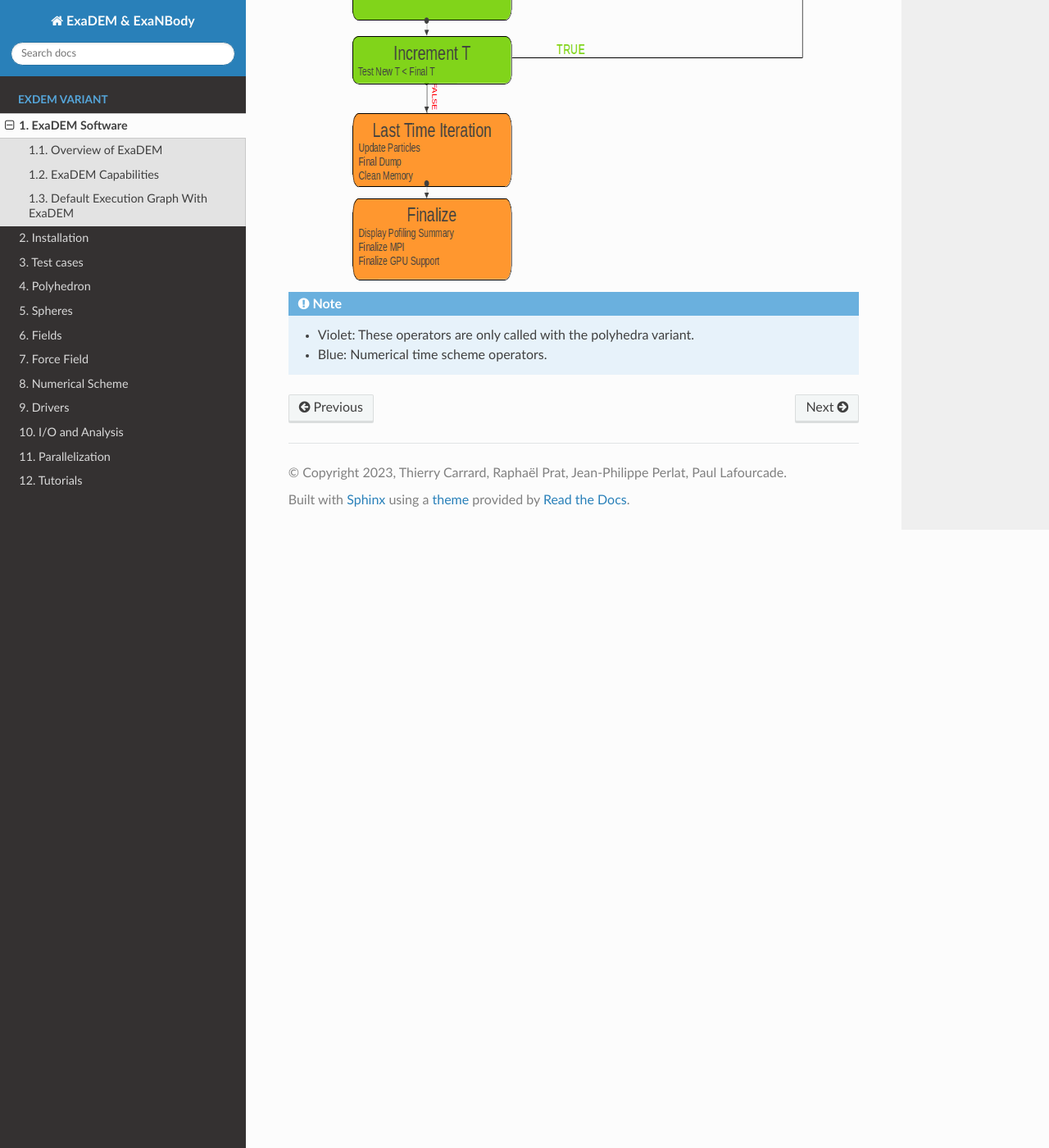
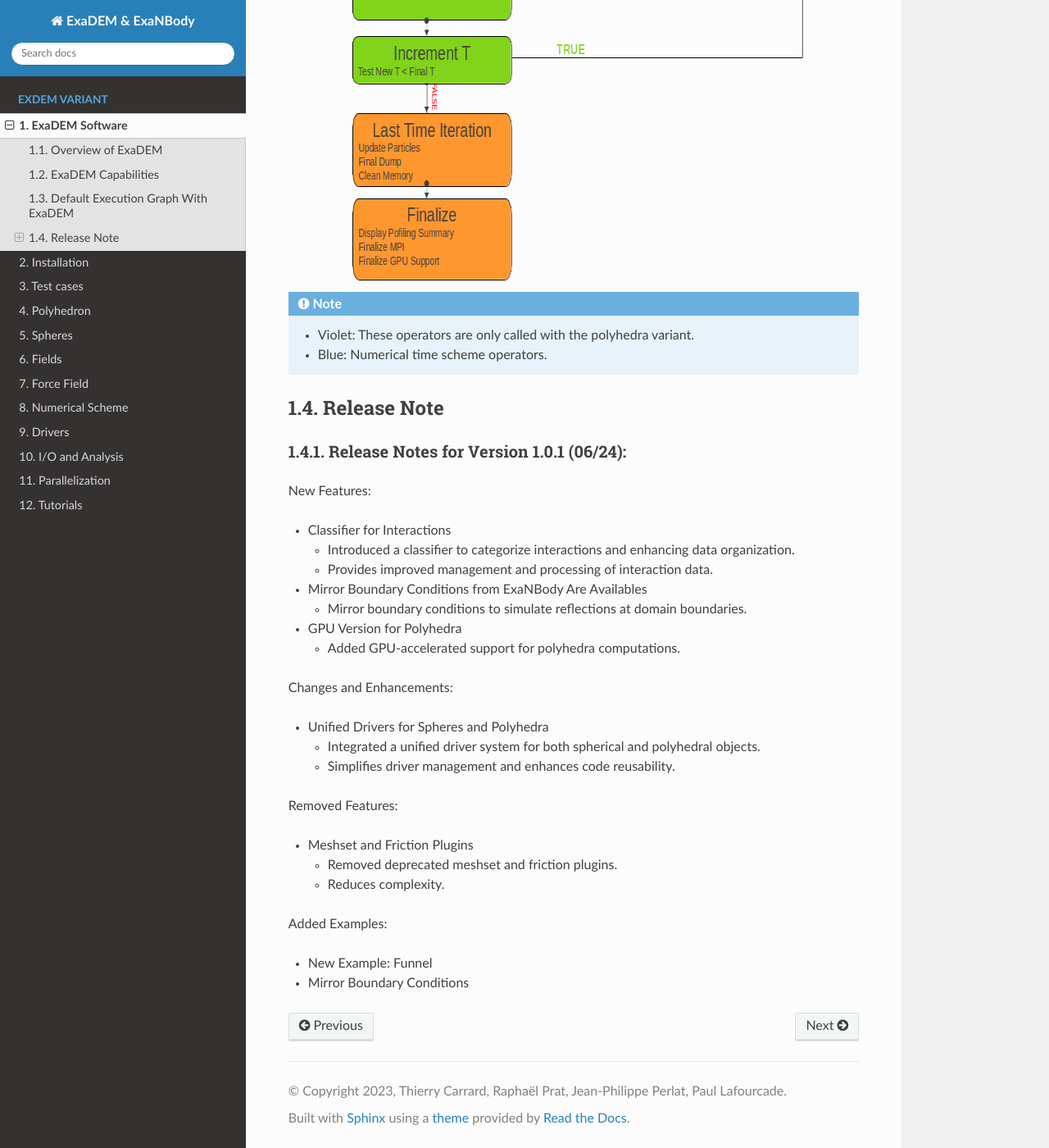
Before and after one commit to Collab4exaNBody/doc_exaDEM, a Sphinx documentation site: the page built from source/project_exaDEM/Introduction.rst, in a window 1280 px wide and 1400 px high, scrolled down 4666 px. Shown: the whole window at 82% size. Built offline with Sphinx 7.4.7 and the Read the Docs theme 2.0.0, drawn with Linux system fonts in a browser that asks for light colours.

Commit message:
add release note

```diff
--- a/source/project_exaDEM/Introduction.rst
+++ b/source/project_exaDEM/Introduction.rst
@@ -125,3 +125,44 @@ Default Execution Graph With ExaDEM
 .. note::
   - Violet: These operators are only called with the polyhedra variant.
   - Blue: Numerical time scheme operators.
+
+Release Note
+^^^^^^^^^^^^
+
+
+Release Notes for Version 1.0.1 (06/24):
+----------------------------------------
+
+New Features:
+
+* Classifier for Interactions
+
+  - Introduced a classifier to categorize interactions and enhancing data organization.
+  - Provides improved management and processing of interaction data.
+
+* Mirror Boundary Conditions from ExaNBody Are Availables
+
+  - Mirror boundary conditions to simulate reflections at domain boundaries.
+
+* GPU Version for Polyhedra
+
+  - Added GPU-accelerated support for polyhedra computations.
+
+Changes and Enhancements:
+
+* Unified Drivers for Spheres and Polyhedra
+
+  - Integrated a unified driver system for both spherical and polyhedral objects.
+  - Simplifies driver management and enhances code reusability.
+
+Removed Features:
+
+* Meshset and Friction Plugins
+
+  - Removed deprecated meshset and friction plugins.
+  - Reduces complexity.
+
+Added Examples:
+
+* New Example: Funnel
+* Mirror Boundary Conditions
```
